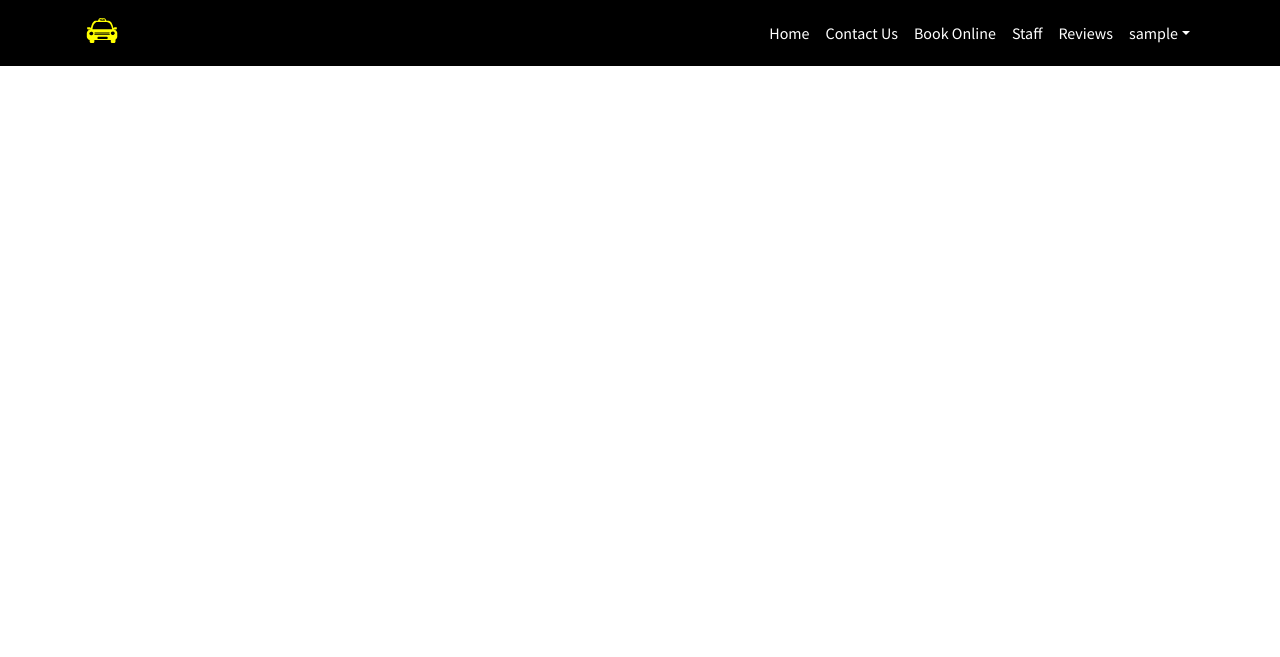
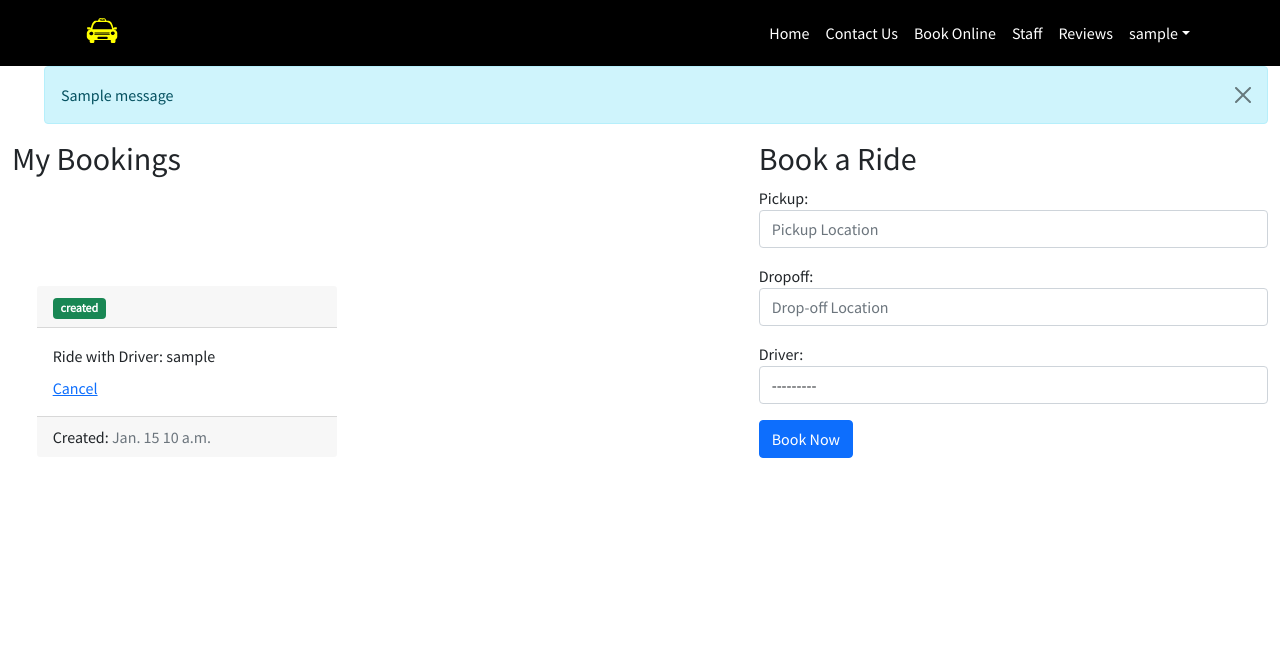
Before and after one commit to BryanDevelops98/finalProject, a Django app: page /book/ in a window 1280 px wide. Shown: the top 657 px of the page. Run offline with Django 3.2, Linux system fonts and the light colour scheme; a user stored in the database is signed in; tables that the repository leaves empty hold one stand-in row (values such as "Sample post"); one stand-in notice (Sample message) is shown.

Commit message:
Add initial setup for booking actions

```diff
--- a/taxiApp/forms.py
+++ b/taxiApp/forms.py
@@ -60,4 +60,7 @@ class BookingForm(ModelForm):
                 'class': "form-control",
                 'placeholder': "Drop-off Location"
             }),
+            'driver': forms.Select(attrs={
+                'class': "form-control",
+            }),
         }
--- a/taxiApp/models.py
+++ b/taxiApp/models.py
@@ -71,7 +71,7 @@ BOOKING_STATUSES = [
 class Booking(models.Model):
     created = models.DateTimeField(auto_now_add=True)
     updated = models.DateTimeField(auto_now=True)
-    status = models.PositiveIntegerField(blank=False, choices=BOOKING_STATUSES)
+    status = models.PositiveIntegerField(blank=False, default=1, choices=BOOKING_STATUSES)
     pickup = models.CharField(max_length=350, blank=False, null=False)
     dropoff = models.CharField(max_length=350, blank=False, null=False)
     rider = models.ForeignKey(settings.AUTH_USER_MODEL,
--- a/taxiApp/templates/taxiApp/booking.html
+++ b/taxiApp/templates/taxiApp/booking.html
@@ -3,4 +3,95 @@
 
 {% block content %}
 
+<div class="container-fluid">
+    {% if messages %}
+    <ul class="messages">
+        {% for message in messages %}
+        <div class="alert alert-info alert-dismissible fade show" role="alert">
+            {{ message }}
+
+            <button type="button" class="btn-close" data-bs-dismiss="alert" aria-label="Close">
+            </button>
+        </div>
+        {% endfor %}
+    </ul>
+    {% endif %}
+
+    <div class="row">
+        <div class="col-7">
+            <h2>My Bookings</h2>
+
+            <div class="row row-cols-1 row-cols-md-2 g-4">
+
+                {% for booking in bookings %}
+
+                <div class="col">
+                    <div class="card h-25">
+                        <div class="card-header">
+                            <span class="badge bg-success">
+                                {{ booking.get_status_display }}
+                            </span>
+                        </div>
+                        <div class="card-body">
+                            <div class="card-title">
+                                Ride with Driver: {{ booking.driver.username }}
+                            </div>
+
+                            <div class="d-flex align-items-center">
+                                {% if booking.status == 1 or booking.status == 2 %}
+                                <a href="#">Cancel</a>
+                                {% elif booking.status == 3 %}
+                                <p>Booking was Cancelled, <a href="#">Delete</a></p>
+                                {% endif %}
+                            </div>
+                        </div>
+                        <div class="card-footer">
+                            <p class="card-text">
+                                Created:
+                                <span class="text-muted">
+                                    {{ booking.created|date:"N j P"}}
+                                </span>
+                            </p>
+                        </div>
+                    </div>
+                </div>
+
+                {% endfor %}
+
+            </div>
+        </div>
+
+        <div class="col-5">
+            <h2>Book a Ride</h2>
+
+            <form action="{% url 'booking' %}" method="POST">
+                {% csrf_token %}
+
+                {% if form.errors %}
+                <div class="alert alert-danger alert-dismissible fade show" role="alert">
+                    {% for field in form %} {% for error in field.errors %}
+                    <p>*{{ error|escape }}</p>
+                    {% endfor %}
+                    {% endfor %}
+
+                    <button type="button" class="btn-close" data-bs-dismiss="alert" aria-label="Close">
+                    </button>
+                </div>
+
+                {% endif %}
+
+                <div class="mb-3">{{ form.pickup.label_tag }} {{ form.pickup }}</div>
+
+                <div class="mb-3">{{ form.dropoff.label_tag }} {{ form.dropoff }}</div>
+
+                <div class="mb-3">{{ form.driver.label_tag }} {{ form.driver }}</div>
+
+                <input class="btn btn-primary" type="submit" value="Book Now" />
+            </form>
+        </div>
+    </div>
+
+</div>
+
+
 {% endblock %}
--- a/taxiApp/views.py
+++ b/taxiApp/views.py
@@ -1,3 +1,4 @@
+from django.contrib import messages
 from django.shortcuts import redirect, render
 from django.http import HttpRequest, HttpResponse
 from django.contrib.auth.decorators import login_required
@@ -22,9 +23,20 @@ def contact(request: HttpRequest):
     context = {'form': form}
     return render(request, 'taxiApp/contact.html', context)
 
+@login_required(login_url='login')
+def booking(request: HttpRequest):
+    bookings =  Booking.objects.filter(rider_id=request.user.id)
+    form = BookingForm(request.POST or None)
 
-def booking(request: HttpRequest):
-    return render(request, 'taxiApp/booking.html')
+    if request.method == 'POST':
+        if form.is_valid():
+            form.instance.rider = request.user
+            form.save()
+            messages.add_message(request, messages.SUCCESS, 'Ride booked, enjoy your upcoming trip!')
+            return redirect('booking')
+
+    context = {'bookings': bookings, 'form': form}
+    return render(request, 'taxiApp/booking.html', context)
 
 def driver_bookings(request: HttpRequest, id: str):
     bookings = Booking.objects.filter(driver_id=id)
```
Also changed, not shown: accounts/templates/accounts/register.html (+35 -8 lines), taxiApp/templates/taxiApp/contact.html (+6 -4 lines), taxiApp/migrations/0002_alter_booking_status.py (added).
